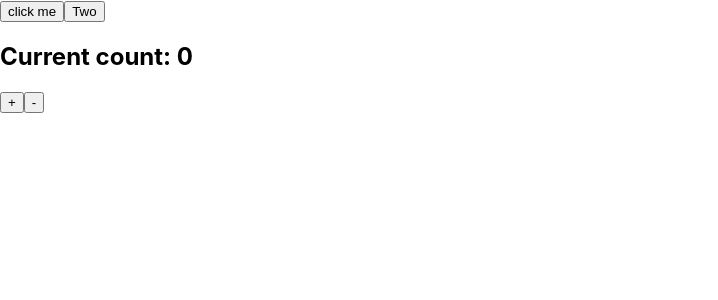
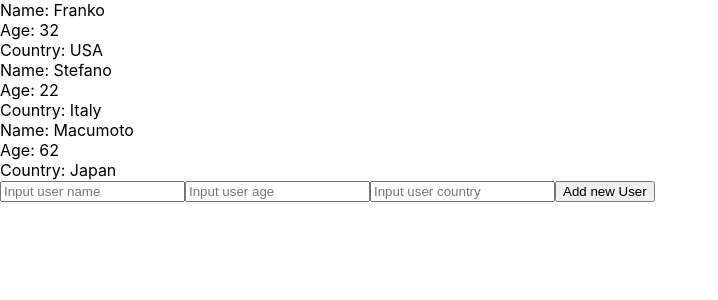
Before and after one commit to ViktoriaAfitova/react_app, a React (Create React App) app: page / in a window 1280 px wide. Shown: the top 300 px of the page, without its empty margins (0-718 px from the left). Built offline with nearby package versions, Linux system fonts and the light colour scheme.

Commit message:
feat: add userList

```diff
--- /dev/null
+++ b/src/UserAdd.js
@@ -0,0 +1,32 @@
+import React from 'react';
+import {useState} from 'react';
+
+const UserAdd = () => {
+    const [user, setUser] = useState({});
+    const onChange = (e) => {
+        const field = e.target.id;
+        setUser( {...user,[field]: e.target.value})
+    }
+    console.log(user);
+    const values = {
+        name: 'text',
+        age: 'number',
+        country: 'text',
+    }
+    return (
+        <>
+            {Object.keys(values).map((value, index) =>
+            <input
+                id={value}
+                key={index}
+                type={values[value]}
+                placeholder={`Input user ${value}`}
+                onChange={onChange}
+            />
+            )}
+            <button>Add new User</button>
+        </>
+    )
+}
+
+export default UserAdd;
--- a/src/components/App.js
+++ b/src/components/App.js
@@ -1,16 +1,13 @@
-import MyButton from "./MyButton/MyButton";
-import  { useState } from 'react';
-import ToggleButton from "./MyButton/ToggleButton";
-import Counter from "./Counter/Counter";
+import UserList from "./UserList";
+import {users} from '../users';
+import UserAdd from "../UserAdd";
 
 const App = () => {
-  const [buttonText, setButtonText] = useState('click me');
-  const [toggle, setToggle] = useState(false);
+
   return (
     <div className="App">
-      <MyButton changeText={setButtonText}>{buttonText}</MyButton>
-      <ToggleButton toggle={toggle} setToggle={setToggle}>{toggle ? 'One' : 'Two'}</ToggleButton><br/>
-      <Counter></Counter>
+      <UserList users={users}/>
+      <UserAdd />
     </div>
   );
 }
--- a/src/components/Counter/Counter.js
+++ b/src/components/Counter/Counter.js
@@ -1,14 +1,22 @@
 import React from 'react';
 import { useState } from 'react';
+import MyButton from '../MyButton/MyButton';
+import div from './counter.css';
 
 const Counter = () => {
   const [count, setCount] = useState(0);
+  const inc = () => {
+    setCount(count + 1)
+  }
+  const dec = () => {
+    setCount(count - 1)
+  }
   return (
     <div>
       <h2>Current count: {count}</h2>
 
-        <button onClick={() => setCount(count + 1)}>+</button>
-        <button onClick={() => setCount(count - 1)}>-</button>
+        <MyButton action={inc}>+</MyButton>
+        <MyButton action={dec}>-</MyButton>
     </div>
   )
 }
--- /dev/null
+++ b/src/components/Counter/counter.css
@@ -0,0 +1,3 @@
+h2 {
+    margin-left: 20px;
+}
--- /dev/null
+++ b/src/components/MyButton/MyButton.css
@@ -0,0 +1,19 @@
+.button {
+    width: 100px;
+    height: 50px;
+    font-size: 16px;
+    font-weight: 400;
+    color: #fff;
+    border: 1px solid #000;
+    background-color: teal;
+    margin: 20px 20px;
+}
+.button-pink {
+    width: 100px;
+    height: 50px;
+    font-size: 16px;
+    font-weight: 400;
+    color: #fff;
+    border: 1px solid #000;
+    background-color: teal;
+}
--- a/src/components/MyButton/MyButton.js
+++ b/src/components/MyButton/MyButton.js
@@ -1,8 +1,9 @@
 import React from 'react';
+import button from './MyButton.css';
 
-const MyButton = ({children, changeText}) => {
+const MyButton = ({children, action}) => {
 
-    return <button onClick={() => changeText('Thank you')}>{children}</button>
+    return <button className={'button'} onClick={() => action() }>{children}</button>
 }
 
 export default MyButton;
--- a/src/components/MyButton/ToggleButton.js
+++ /dev/null
@@ -1,9 +0,0 @@
-import React from 'react';
-
-const ToggleButton = ({toggle, setToggle, children}) => {
-  return <button onClick={() => setToggle(!toggle)}>{children}</button>;
-}
-
-export default ToggleButton;
-
-// rfce
--- /dev/null
+++ b/src/components/UserList.js
@@ -0,0 +1,12 @@
+import React from 'react';
+
+const UserList = ({ users }) => {
+    return users.map((user, index) =>
+        <div key={index}>
+            <div>Name: {user.name}</div>
+            <div>Age: {user.age}</div>
+            <div>Country: {user.country}</div>
+        </div>)
+}
+
+export default UserList;
--- /dev/null
+++ b/src/users.js
@@ -0,0 +1,17 @@
+export const users = [
+    {
+        name: 'Franko',
+        age: 32,
+        country: 'USA',
+    },
+    {
+        name: 'Stefano',
+        age: 22,
+        country: 'Italy',
+    },
+    {
+        name: 'Macumoto',
+        age: 62,
+        country: 'Japan',
+    },
+]
```
Also changed, not shown: src/components/MyClassButton/MyClassButton.js (added, +22 -0 lines), src/components/MyToggleButton/ToggleButton.js (added, +16 -0 lines), src/components/MyToggleButton/toggleBtn.css (added, +20 -0 lines).
